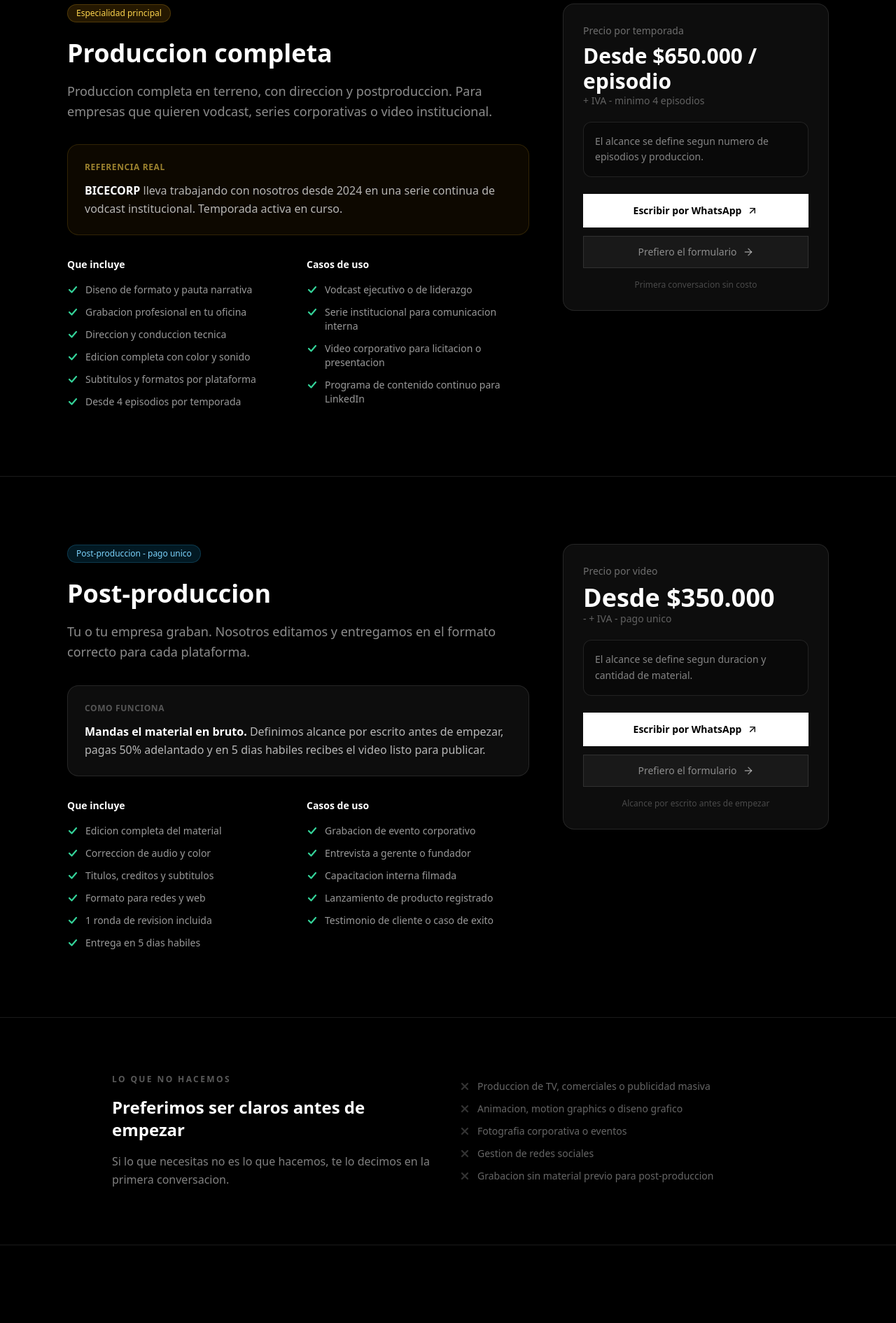
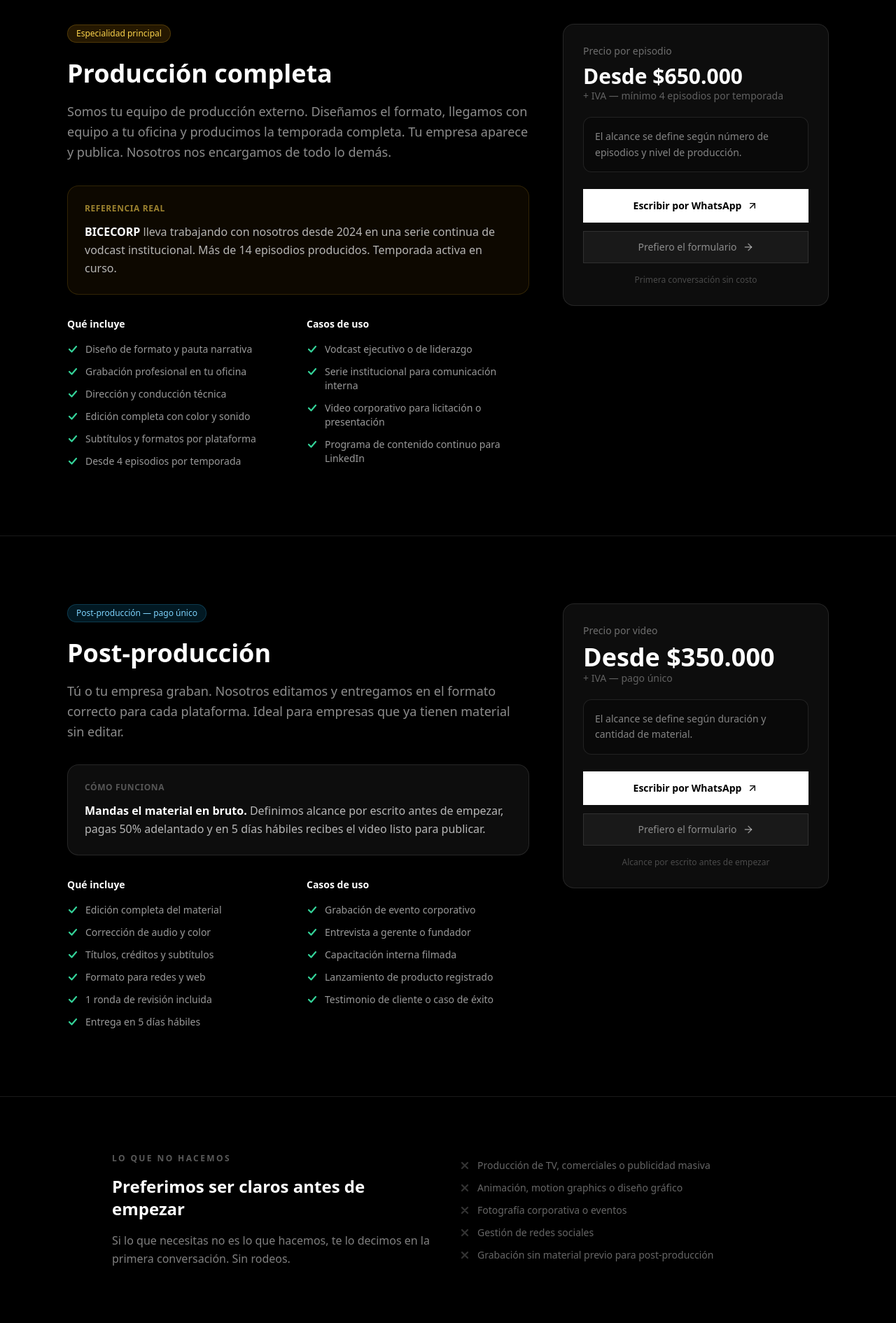
Before and after one commit to TronxGroup/Dekaelo-Media, a Next.js app: page /servicios in a window 1280 px wide. Shown: the part 560-2450 px from the top of the page at 70% size. Built offline with nearby package versions, Linux system fonts and the light colour scheme.

Commit message:
Update page.tsx

```diff
--- a/app/servicios/page.tsx
+++ b/app/servicios/page.tsx
@@ -11,7 +11,7 @@ function buildWa(s: string) {
 
 export const metadata: Metadata = {
   title: "Servicios - Dekaelo Media | Video corporativo en Chile",
-  description: "Produccion completa de vodcast y series corporativas, o post-produccion de material grabado. Precios claros, entrega en 5 dias habiles.",
+  description: "Producción completa de vodcast y series corporativas, o post-producción de material grabado. Precios claros, entrega en 5 días hábiles.",
   alternates: { canonical: "https://www.dekaelomedia.com/servicios" },
 };
 
@@ -35,98 +35,183 @@ export default function ServiciosPage() {
   return (
     <main className="bg-black text-white selection:bg-white selection:text-black">
 
+      {/* HERO */}
       <section className="container max-w-4xl pt-28 pb-16 md:pt-36 md:pb-20">
         <Eyebrow>Servicios</Eyebrow>
-        <h1 className="mt-4 text-4xl font-semibold leading-[1.1] tracking-tight md:text-5xl">Servicios y precios</h1>
-        <p className="mt-6 max-w-2xl text-lg text-white/55 leading-relaxed">Produccion completa en terreno o post-produccion de lo que tu empresa ya grabo. Definimos alcance y plazo el mismo dia.</p>
+        <h1 className="mt-4 text-4xl font-semibold leading-[1.1] tracking-tight md:text-5xl">
+          Tu departamento de contenido.
+        </h1>
+        <p className="mt-6 max-w-2xl text-lg text-white/55 leading-relaxed">
+          Producción completa en terreno o post-producción de lo que tu empresa ya grabó.
+          Sin equipo interno, sin estructura de agencia. Definimos alcance y precio el mismo día.
+        </p>
       </section>
 
+      {/* PRODUCCION COMPLETA */}
       <section id="produccion" className="border-t border-white/10 py-24 scroll-mt-20">
         <div className="container max-w-6xl">
           <div className="grid gap-12 lg:grid-cols-[1fr_380px] lg:items-start">
             <div>
-              <Tag className="bg-amber-500/15 text-amber-300 border border-amber-400/20 mb-6">Especialidad principal</Tag>
-              <h2 className="text-3xl font-semibold md:text-4xl leading-tight">Produccion completa</h2>
-              <p className="mt-5 text-lg text-white/55 leading-relaxed">Produccion completa en terreno, con direccion y postproduccion. Para empresas que quieren vodcast, series corporativas o video institucional.</p>
+              <Tag className="bg-amber-500/15 text-amber-300 border border-amber-400/20 mb-6">
+                Especialidad principal
+              </Tag>
+              <h2 className="text-3xl font-semibold md:text-4xl leading-tight">
+                Producción completa
+              </h2>
+              <p className="mt-5 text-lg text-white/55 leading-relaxed">
+                Somos tu equipo de producción externo. Diseñamos el formato, llegamos con equipo a tu oficina y producimos la temporada completa. Tu empresa aparece y publica. Nosotros nos encargamos de todo lo demás.
+              </p>
               <div className="mt-8 rounded-2xl border border-amber-400/15 bg-amber-500/5 p-6">
-                <p className="text-xs font-semibold uppercase tracking-wider text-amber-300/60 mb-3">Referencia real</p>
-                <p className="text-white/70 leading-relaxed"><strong className="text-white">BICECORP</strong> lleva trabajando con nosotros desde 2024 en una serie continua de vodcast institucional. Temporada activa en curso.</p>
+                <p className="text-xs font-semibold uppercase tracking-wider text-amber-300/60 mb-3">
+                  Referencia real
+                </p>
+                <p className="text-white/70 leading-relaxed">
+                  <strong className="text-white">BICECORP</strong> lleva trabajando con nosotros desde 2024 en una serie continua de vodcast institucional. Más de 14 episodios producidos. Temporada activa en curso.
+                </p>
               </div>
               <div className="mt-8 grid gap-6 sm:grid-cols-2">
                 <div>
-                  <p className="text-sm font-semibold text-white mb-4">Que incluye</p>
+                  <p className="text-sm font-semibold text-white mb-4">Qué incluye</p>
                   <ul className="space-y-3">
-                    {["Diseno de formato y pauta narrativa","Grabacion profesional en tu oficina","Direccion y conduccion tecnica","Edicion completa con color y sonido","Subtitulos y formatos por plataforma","Desde 4 episodios por temporada"].map((item) => (
-                      <li key={item} className="flex items-start gap-2.5 text-sm text-white/60"><CheckIcon />{item}</li>
+                    {[
+                      "Diseño de formato y pauta narrativa",
+                      "Grabación profesional en tu oficina",
+                      "Dirección y conducción técnica",
+                      "Edición completa con color y sonido",
+                      "Subtítulos y formatos por plataforma",
+                      "Desde 4 episodios por temporada",
+                    ].map((item) => (
+                      <li key={item} className="flex items-start gap-2.5 text-sm text-white/60">
+                        <CheckIcon />{item}
+                      </li>
                     ))}
                   </ul>
                 </div>
                 <div>
                   <p className="text-sm font-semibold text-white mb-4">Casos de uso</p>
                   <ul className="space-y-3">
-                    {["Vodcast ejecutivo o de liderazgo","Serie institucional para comunicacion interna","Video corporativo para licitacion o presentacion","Programa de contenido continuo para LinkedIn"].map((item) => (
-                      <li key={item} className="flex items-start gap-2.5 text-sm text-white/60"><CheckIcon />{item}</li>
+                    {[
+                      "Vodcast ejecutivo o de liderazgo",
+                      "Serie institucional para comunicación interna",
+                      "Video corporativo para licitación o presentación",
+                      "Programa de contenido continuo para LinkedIn",
+                    ].map((item) => (
+                      <li key={item} className="flex items-start gap-2.5 text-sm text-white/60">
+                        <CheckIcon />{item}
+                      </li>
                     ))}
                   </ul>
                 </div>
               </div>
             </div>
+
+            {/* PRECIO */}
             <div className="rounded-2xl border border-white/10 bg-white/5 p-7 lg:sticky lg:top-24">
-              <p className="text-sm text-white/40">Precio por temporada</p>
-              <p className="mt-2 text-3xl font-semibold text-white">Desde $650.000 / episodio</p>
-              <p className="text-white/35 text-sm">+ IVA - minimo 4 episodios</p>
-              <div className="mt-5 rounded-xl border border-white/10 bg-black/30 p-4 text-sm text-white/50 leading-relaxed">El alcance se define segun numero de episodios y produccion.</div>
-              <a href={buildWa("Produccion completa - vodcast o serie corporativa")} target="_blank" rel="noopener noreferrer" className="mt-6 inline-flex w-full items-center justify-center gap-2 bg-white px-6 py-3.5 text-sm font-semibold text-black transition hover:bg-white/90">
+              <p className="text-sm text-white/40">Precio por episodio</p>
+              <p className="mt-2 text-3xl font-semibold text-white">Desde $650.000</p>
+              <p className="text-white/35 text-sm">+ IVA — mínimo 4 episodios por temporada</p>
+              <div className="mt-5 rounded-xl border border-white/10 bg-black/30 p-4 text-sm text-white/50 leading-relaxed">
+                El alcance se define según número de episodios y nivel de producción.
+              </div>
+              <a
+                href={buildWa("Produccion completa - vodcast o serie corporativa")}
+                target="_blank"
+                rel="noopener noreferrer"
+                className="mt-6 inline-flex w-full items-center justify-center gap-2 bg-white px-6 py-3.5 text-sm font-semibold text-black transition hover:bg-white/90"
+              >
                 Escribir por WhatsApp <ArrowUpRight className="h-4 w-4" />
               </a>
-              <Link href="/contacto" className="mt-3 inline-flex w-full items-center justify-center gap-2 border border-white/10 bg-white/5 px-6 py-3 text-sm text-white/50 transition hover:bg-white/10 hover:text-white">
+              <Link
+                href="/contacto"
+                className="mt-3 inline-flex w-full items-center justify-center gap-2 border border-white/10 bg-white/5 px-6 py-3 text-sm text-white/50 transition hover:bg-white/10 hover:text-white"
+              >
                 Prefiero el formulario <ArrowRight className="h-4 w-4" />
               </Link>
-              <p className="mt-4 text-center text-xs text-white/25">Primera conversacion sin costo</p>
+              <p className="mt-4 text-center text-xs text-white/25">Primera conversación sin costo</p>
             </div>
           </div>
         </div>
       </section>
 
+      {/* POST PRODUCCION */}
       <section id="postproduccion" className="border-t border-white/10 py-24 scroll-mt-20">
         <div className="container max-w-6xl">
           <div className="grid gap-12 lg:grid-cols-[1fr_380px] lg:items-start">
             <div>
-              <Tag className="bg-sky-500/15 text-sky-300 border border-sky-400/20 mb-6">Post-produccion - pago unico</Tag>
-              <h2 className="text-3xl font-semibold md:text-4xl leading-tight">Post-produccion</h2>
-              <p className="mt-5 text-lg text-white/55 leading-relaxed">Tu o tu empresa graban. Nosotros editamos y entregamos en el formato correcto para cada plataforma.</p>
+              <Tag className="bg-sky-500/15 text-sky-300 border border-sky-400/20 mb-6">
+                Post-producción — pago único
+              </Tag>
+              <h2 className="text-3xl font-semibold md:text-4xl leading-tight">
+                Post-producción
+              </h2>
+              <p className="mt-5 text-lg text-white/55 leading-relaxed">
+                Tú o tu empresa graban. Nosotros editamos y entregamos en el formato correcto para cada plataforma. Ideal para empresas que ya tienen material sin editar.
+              </p>
               <div className="mt-8 rounded-2xl border border-white/10 bg-white/5 p-6">
-                <p className="text-xs font-semibold uppercase tracking-wider text-white/30 mb-3">Como funciona</p>
-                <p className="text-white/70 leading-relaxed"><strong className="text-white">Mandas el material en bruto.</strong> Definimos alcance por escrito antes de empezar, pagas 50% adelantado y en 5 dias habiles recibes el video listo para publicar.</p>
+                <p className="text-xs font-semibold uppercase tracking-wider text-white/30 mb-3">
+                  Cómo funciona
+                </p>
+                <p className="text-white/70 leading-relaxed">
+                  <strong className="text-white">Mandas el material en bruto.</strong> Definimos alcance por escrito antes de empezar, pagas 50% adelantado y en 5 días hábiles recibes el video listo para publicar.
+                </p>
               </div>
               <div className="mt-8 grid gap-6 sm:grid-cols-2">
                 <div>
-                  <p className="text-sm font-semibold text-white mb-4">Que incluye</p>
+                  <p className="text-sm font-semibold text-white mb-4">Qué incluye</p>
                   <ul className="space-y-3">
-                    {["Edicion completa del material","Correccion de audio y color","Titulos, creditos y subtitulos","Formato para redes y web","1 ronda de revision incluida","Entrega en 5 dias habiles"].map((item) => (
-                      <li key={item} className="flex items-start gap-2.5 text-sm text-white/60"><CheckIcon />{item}</li>
+                    {[
+                      "Edición completa del material",
+                      "Corrección de audio y color",
+                      "Títulos, créditos y subtítulos",
+                      "Formato para redes y web",
+                      "1 ronda de revisión incluida",
+                      "Entrega en 5 días hábiles",
+                    ].map((item) => (
+                      <li key={item} className="flex items-start gap-2.5 text-sm text-white/60">
+                        <CheckIcon />{item}
+                      </li>
                     ))}
                   </ul>
                 </div>
                 <div>
                   <p className="text-sm font-semibold text-white mb-4">Casos de uso</p>
                   <ul className="space-y-3">
-                    {["Grabacion de evento corporativo","Entrevista a gerente o fundador","Capacitacion interna filmada","Lanzamiento de producto registrado","Testimonio de cliente o caso de exito"].map((item) => (
-                      <li key={item} className="flex items-start gap-2.5 text-sm text-white/60"><CheckIcon />{item}</li>
+                    {[
+                      "Grabación de evento corporativo",
+                      "Entrevista a gerente o fundador",
+                      "Capacitación interna filmada",
+                      "Lanzamiento de producto registrado",
+                      "Testimonio de cliente o caso de éxito",
+                    ].map((item) => (
+                      <li key={item} className="flex items-start gap-2.5 text-sm text-white/60">
+                        <CheckIcon />{item}
+                      </li>
                     ))}
                   </ul>
                 </div>
               </div>
             </div>
+
+            {/* PRECIO */}
             <div className="rounded-2xl border border-white/10 bg-white/5 p-7 lg:sticky lg:top-24">
               <p className="text-sm text-white/40">Precio por video</p>
               <p className="mt-2 text-4xl font-semibold text-white">Desde $350.000</p>
-              <p className="text-white/35 text-sm">- + IVA - pago unico</p>
-              <div className="mt-5 rounded-xl border border-white/10 bg-black/30 p-4 text-sm text-white/50 leading-relaxed">El alcance se define segun duracion y cantidad de material.</div>
-              <a href={buildWa("Post-produccion - edicion de material grabado")} target="_blank" rel="noopener noreferrer" className="mt-6 inline-flex w-full items-center justify-center gap-2 bg-white px-6 py-3.5 text-sm font-semibold text-black transition hover:bg-white/90">
+              <p className="text-white/35 text-sm">+ IVA — pago único</p>
+              <div className="mt-5 rounded-xl border border-white/10 bg-black/30 p-4 text-sm text-white/50 leading-relaxed">
+                El alcance se define según duración y cantidad de material.
+              </div>
+              <a
+                href={buildWa("Post-produccion - edicion de material grabado")}
+                target="_blank"
+                rel="noopener noreferrer"
+                className="mt-6 inline-flex w-full items-center justify-center gap-2 bg-white px-6 py-3.5 text-sm font-semibold text-black transition hover:bg-white/90"
+              >
                 Escribir por WhatsApp <ArrowUpRight className="h-4 w-4" />
               </a>
-              <Link href="/contacto" className="mt-3 inline-flex w-full items-center justify-center gap-2 border border-white/10 bg-white/5 px-6 py-3 text-sm text-white/50 transition hover:bg-white/10 hover:text-white">
+              <Link
+                href="/contacto"
+                className="mt-3 inline-flex w-full items-center justify-center gap-2 border border-white/10 bg-white/5 px-6 py-3 text-sm text-white/50 transition hover:bg-white/10 hover:text-white"
+              >
                 Prefiero el formulario <ArrowRight className="h-4 w-4" />
               </Link>
               <p className="mt-4 text-center text-xs text-white/25">Alcance por escrito antes de empezar</p>
@@ -135,40 +220,66 @@ export default function ServiciosPage() {
         </div>
       </section>
 
+      {/* LO QUE NO HACEMOS */}
       <section className="border-t border-white/10 py-20">
         <div className="container max-w-5xl">
           <div className="grid gap-8 md:grid-cols-2">
             <div>
               <Eyebrow>Lo que no hacemos</Eyebrow>
-              <h2 className="mt-4 text-2xl font-semibold">Preferimos ser claros antes de empezar</h2>
-              <p className="mt-4 text-white/50 leading-relaxed">Si lo que necesitas no es lo que hacemos, te lo decimos en la primera conversacion.</p>
+              <h2 className="mt-4 text-2xl font-semibold">
+                Preferimos ser claros antes de empezar
+              </h2>
+              <p className="mt-4 text-white/50 leading-relaxed">
+                Si lo que necesitas no es lo que hacemos, te lo decimos en la primera conversación. Sin rodeos.
+              </p>
             </div>
             <ul className="space-y-3 self-center">
-              {["Produccion de TV, comerciales o publicidad masiva","Animacion, motion graphics o diseno grafico","Fotografia corporativa o eventos","Gestion de redes sociales","Grabacion sin material previo para post-produccion"].map((item) => (
-                <li key={item} className="flex items-start gap-2.5 text-sm text-white/40"><CrossIcon />{item}</li>
+              {[
+                "Producción de TV, comerciales o publicidad masiva",
+                "Animación, motion graphics o diseño gráfico",
+                "Fotografía corporativa o eventos",
+                "Gestión de redes sociales",
+                "Grabación sin material previo para post-producción",
+              ].map((item) => (
+                <li key={item} className="flex items-start gap-2.5 text-sm text-white/40">
+                  <CrossIcon />{item}
+                </li>
               ))}
             </ul>
           </div>
         </div>
       </section>
 
+      {/* CTA */}
       <section className="border-t border-white/10 py-28">
         <div className="container max-w-3xl text-center">
           <div className="mb-8 inline-flex items-center gap-2 rounded-full border border-white/10 bg-white/5 px-4 py-1.5 text-xs text-white/40">
             <span className="h-1.5 w-1.5 rounded-full bg-emerald-400" />
-            Comencemos tu proyecto
+            BICE — Cámara de Comercio Asia Pacífico — iGromi — Coesam — Exploflex
           </div>
-          <h2 className="text-3xl font-semibold md:text-4xl">Consulta</h2>
-          <p className="mx-auto mt-5 max-w-xl text-white/50 leading-relaxed">Cuentanos que tienes grabado o que quieres comunicar. Te decimos cual servicio encaja y a que precio.</p>
+          <h2 className="text-3xl font-semibold md:text-4xl">
+            ¿Conversamos tu proyecto?
+          </h2>
+          <p className="mx-auto mt-5 max-w-xl text-white/50 leading-relaxed">
+            Cuéntanos qué tienes grabado o qué quieres comunicar. Te decimos qué servicio encaja y a qué precio.
+          </p>
           <div className="mt-10 flex flex-col items-center gap-4 sm:flex-row sm:justify-center">
-            <a href={buildWa("Consulta general")} target="_blank" rel="noopener noreferrer" className="inline-flex items-center gap-2 bg-white px-10 py-4 text-sm font-semibold text-black transition hover:bg-white/90">
+            <a
+              href={buildWa("Consulta general")}
+              target="_blank"
+              rel="noopener noreferrer"
+              className="inline-flex items-center gap-2 bg-white px-10 py-4 text-sm font-semibold text-black transition hover:bg-white/90"
+            >
               Escribir por WhatsApp <ArrowUpRight className="h-4 w-4" />
             </a>
-            <Link href="/contacto" className="inline-flex items-center gap-2 border border-white/15 bg-white/5 px-10 py-4 text-sm text-white/55 transition hover:bg-white/10 hover:text-white">
+            <Link
+              href="/contacto"
+              className="inline-flex items-center gap-2 border border-white/15 bg-white/5 px-10 py-4 text-sm text-white/55 transition hover:bg-white/10 hover:text-white"
+            >
               O usa el formulario <ArrowRight className="h-4 w-4" />
             </Link>
           </div>
-          <p className="mt-6 text-xs text-white/25">Respondemos el mismo dia habil. Sin compromiso.</p>
+          <p className="mt-6 text-xs text-white/25">Respondemos el mismo día hábil. Sin compromiso.</p>
         </div>
       </section>
 
```
